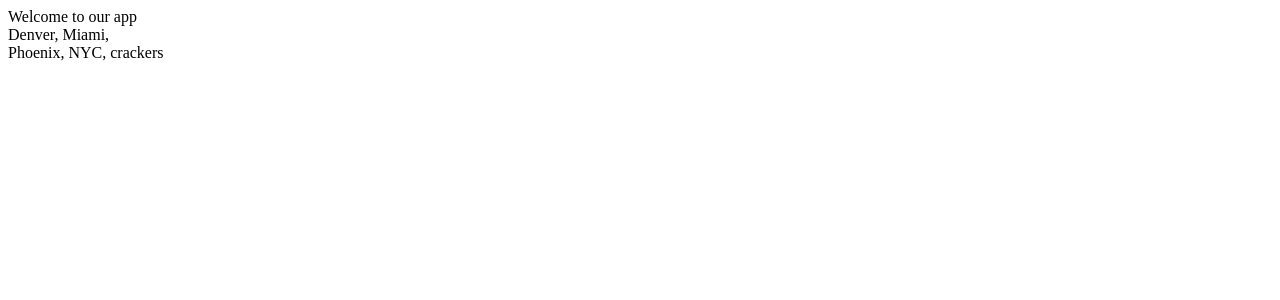
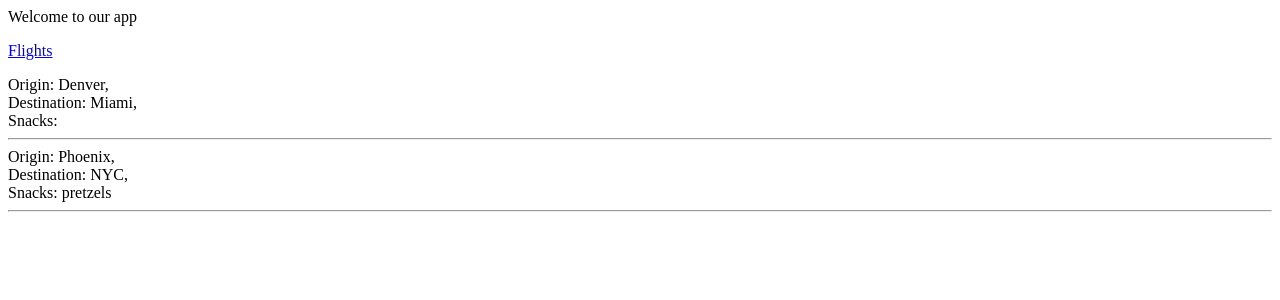
Before and after one commit to Nmuta/angular-flights-step2, an Angular app: page /flights in a window 1280 px wide. Shown: the top 300 px of the page. Built offline with nearby package versions, Linux system fonts and the light colour scheme.

Commit message:
Clear up formatting

```diff
--- a/src/app/app.component.html
+++ b/src/app/app.component.html
@@ -1,4 +1,8 @@
 
 Welcome to our app
 
+<p>
+    <a routerLink="flights">Flights</a>
+</p>
+
 <router-outlet></router-outlet>
--- a/src/app/flights/flights.component.html
+++ b/src/app/flights/flights.component.html
@@ -1,3 +1,6 @@
 <div *ngFor="let flight of flights">
-    {{flight.origin}}, {{flight.destination}}, {{flight.snacks}}
+    Origin: {{flight.origin}}, <br>
+    Destination: {{flight.destination}}, <br>
+    Snacks: {{flight.snacks}}
+    <hr>
 </div>
--- a/src/app/flights/flights.component.ts
+++ b/src/app/flights/flights.component.ts
@@ -12,7 +12,7 @@ export class FlightsComponent implements OnInit {
     {origin: "Denver", destination: "Miami", flightNumber: 5,
     depart: new Date(), arrive: new Date(), nonstop: true},
     {origin: "Phoenix", destination: "NYC", flightNumber: 5,
-    depart: new Date(), arrive: new Date(), nonstop: true, snacks: "crackers"},
+    depart: new Date(), arrive: new Date(), nonstop: true, snacks: "pretzels"},
   ];
 
   constructor() { }
```
